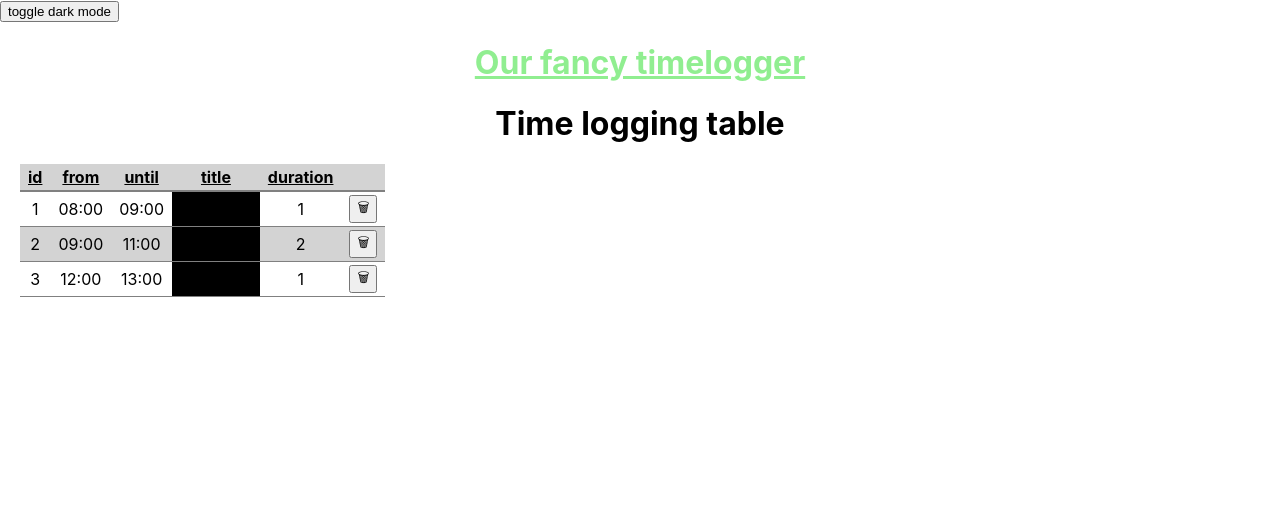
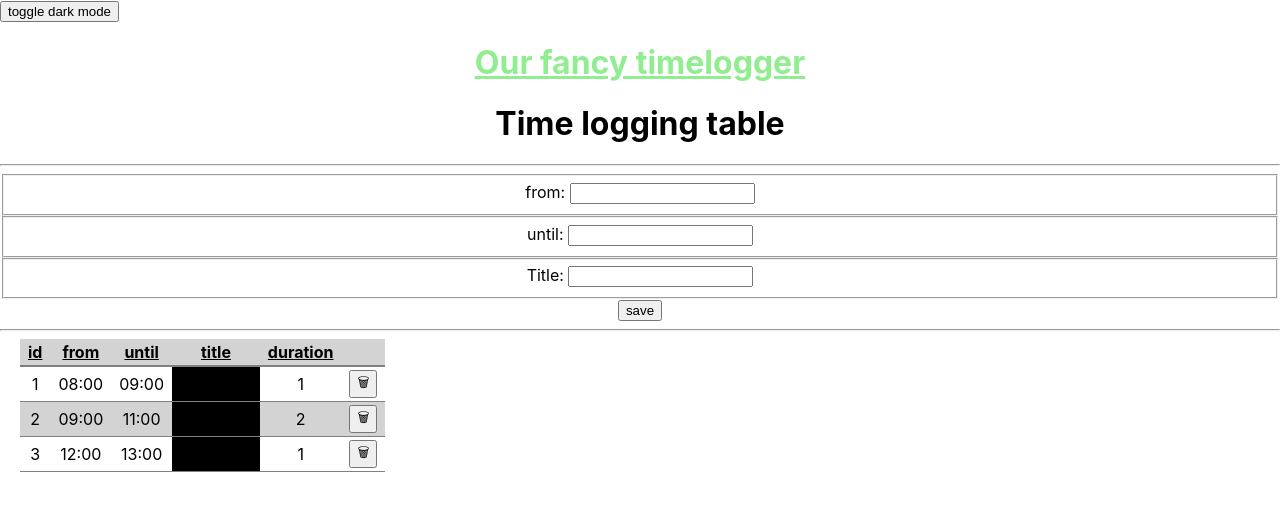
Before and after one commit to sspringer82/ijs-react, a React (Create React App) app: page / in a window 1280 px wide. Shown: the top 510 px of the page. Built offline with nearby package versions, Linux system fonts and the light colour scheme; data requests are answered from the project's data file.

Commit message:
form handling

```diff
--- a/src/App.tsx
+++ b/src/App.tsx
@@ -11,6 +11,7 @@ function App() {
   return (
     <DarkModeContext.Provider value={darkMode}>
       <button onClick={() => setDarkMode(!darkMode)}>toggle dark mode</button>
+
       <div className="App">
         {/* <HelloWorld names={names} /> */}
 
--- /dev/null
+++ b/src/Form.tsx
@@ -0,0 +1,68 @@
+import React, { ChangeEvent, useState } from 'react';
+
+type FormType = {
+  title: string;
+  from: string;
+  until: string;
+};
+
+type Props = {
+  onSave: (data: FormType) => void;
+};
+
+const Form: React.FC<Props> = ({}) => {
+  const [state, setState] = useState<FormType>({
+    title: '',
+    from: '',
+    until: '',
+  });
+
+  function handleSubmit(e: React.FormEvent<HTMLFormElement>) {
+    e.preventDefault();
+    console.log(state);
+  }
+
+  function handleChange(e: ChangeEvent<HTMLInputElement>) {
+    const value = e.target.value;
+    const name = e.target.name as keyof FormType;
+    setState((prevState) => ({ ...prevState, [name]: value }));
+  }
+
+  return (
+    <form onSubmit={handleSubmit}>
+      <fieldset>
+        <label htmlFor="from">from: </label>
+        <input
+          type="text"
+          name="from"
+          id="from"
+          value={state.from}
+          onChange={handleChange}
+        />
+      </fieldset>
+      <fieldset>
+        <label htmlFor="until">until: </label>
+        <input
+          type="text"
+          name="until"
+          id="until"
+          value={state.until}
+          onChange={handleChange}
+        />
+      </fieldset>
+      <fieldset>
+        <label htmlFor="title">Title: </label>
+        <input
+          type="text"
+          name="title"
+          id="title"
+          value={state.title}
+          onChange={handleChange}
+        />
+      </fieldset>
+      <button type="submit">save</button>
+    </form>
+  );
+};
+
+export default Form;
--- a/src/List.tsx
+++ b/src/List.tsx
@@ -4,6 +4,7 @@ import { Th } from './List.styles';
 
 import './List.scss';
 import useLog from './useLog';
+import Form from './Form';
 
 const List: React.FC = () => {
   const { state, handleDelete } = useLog();
@@ -11,6 +12,13 @@ const List: React.FC = () => {
   return (
     <>
       <h1>Time logging table</h1>
+      <hr />
+      <Form
+        onSave={(data: { title: string; from: string; until: string }) => {
+          // insert logic to include it to the state
+        }}
+      />
+      <hr />
       <table>
         <thead>
           <tr>
```
